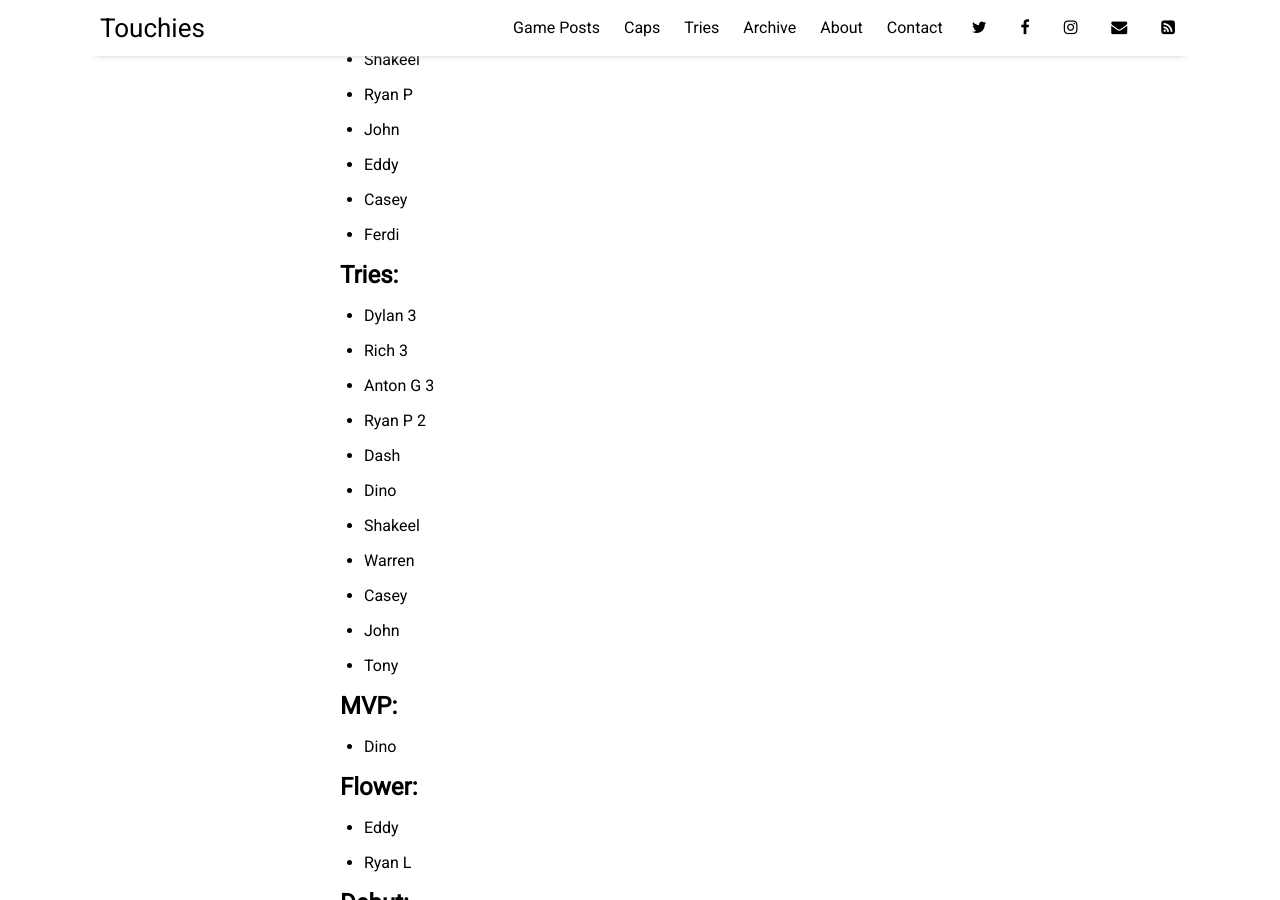
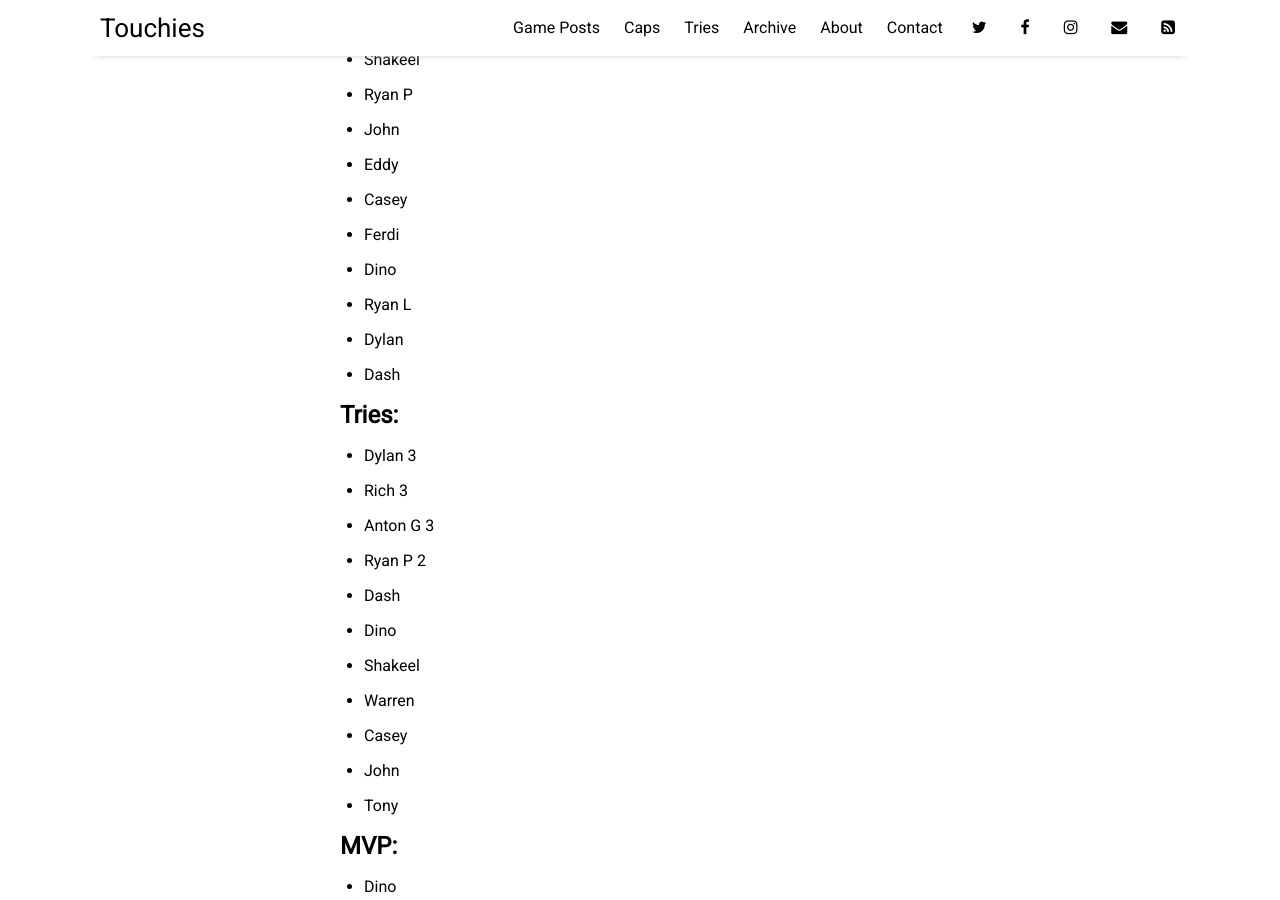
Before and after one commit to sundayrugby/sundayrugby.github.io, a Jekyll site: the page built from _posts/2023-04-16-AQ.md, in a window 1280 px wide and 900 px high, scrolled down 798 px. Built offline with Jekyll 4.4.1, drawn with Linux system fonts in a browser that asks for light colours; nearby versions of some CDN libraries.

Commit message:
Update 2023-04-16-AQ.md

```diff
--- a/_posts/2023-04-16-AQ.md
+++ b/_posts/2023-04-16-AQ.md
@@ -25,6 +25,10 @@ image: 2023_04_16.jpg
 * Eddy
 * Casey
 * Ferdi
+* Dino
+* Ryan L
+* Dylan
+* Dash
 
 
 ## Tries:
```
